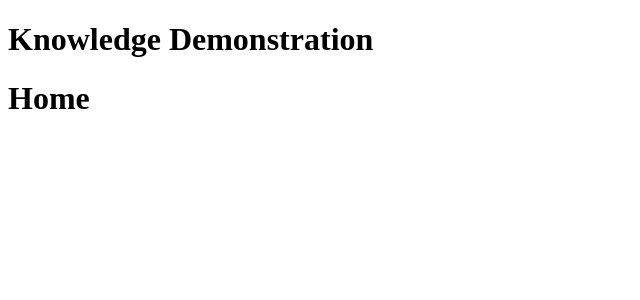
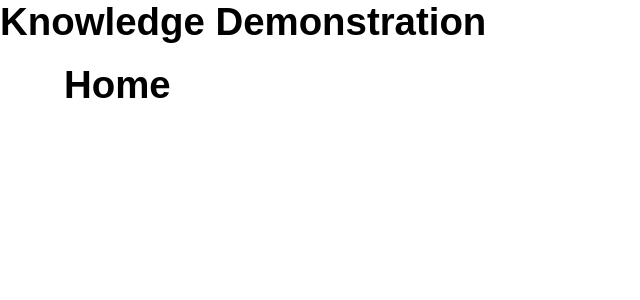
Before and after one commit to Isdavehill/knowledge__demo, a Next.js app: page / in a window 1280 px wide. Shown: the top 300 px of the page, without its empty margins (0-640 px from the left). Built offline with nearby package versions, Linux system fonts and the light colour scheme.

Commit message:
Add basic styles

```diff
--- a/styles/global.css
+++ b/styles/global.css
@@ -0,0 +1,31 @@
+
+*,
+*::before,
+*::after {
+  box-sizing: border-box;
+}
+
+* {
+  margin: 0;
+  padding: 0;
+}
+
+html,
+body {
+    font-family: sans-serif;
+    font-size: clamp(1rem, 1.5vw, 1.5rem);
+    min-height: 100vh;
+}
+
+#__next {
+  display: grid;
+  grid-template-rows: auto 1fr auto;
+  gap: 1rem;
+  height: 100vh;
+}
+
+
+.container {
+ width: min(100%, 60rem);
+ margin-inline: auto;
+}
```
